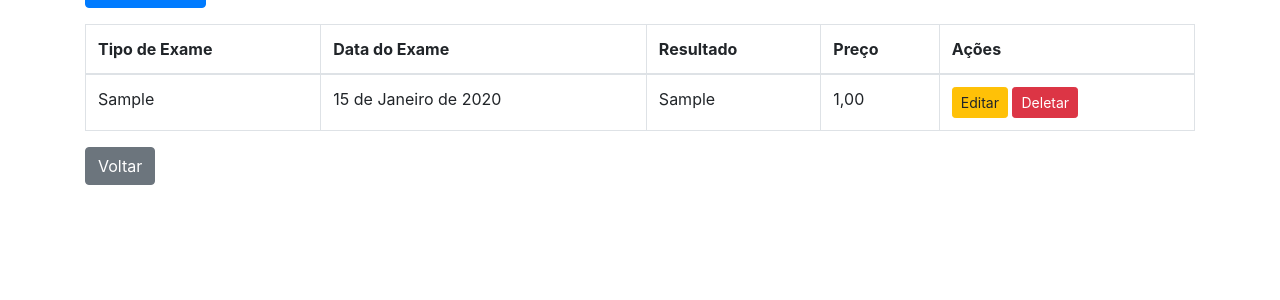
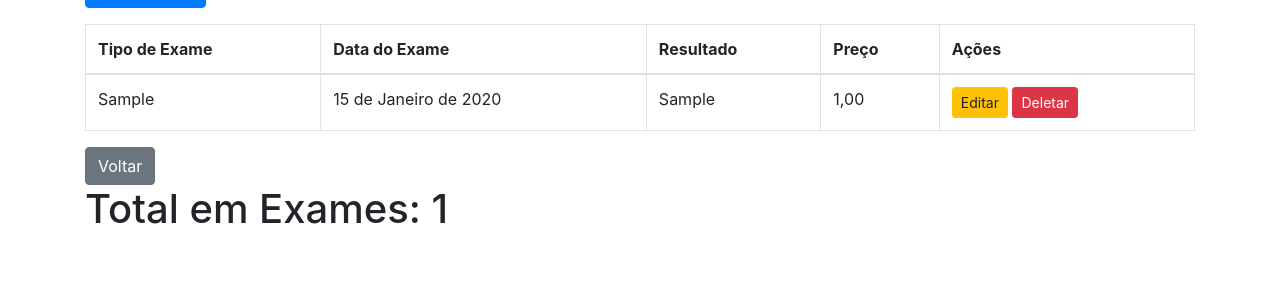
Before and after one commit to douglasinforj/clinica, a Django app: page /clientes/1/exames/ in a window 1280 px wide. Shown: the part 156-456 px from the top of the page. Run offline with Django 4.2, Linux system fonts and the light colour scheme; tables that the repository leaves empty hold one stand-in row (values such as "Sample post"); some libraries are stand-ins or nearby versions.

Commit message:
Adicionando somatorio de valores dos exames

```diff
--- a/cadastros/templates/cadastros/exame_list.html
+++ b/cadastros/templates/cadastros/exame_list.html
@@ -32,6 +32,7 @@
     </tbody>
 </table>
 <a href="{% url 'cliente_list' %}" class="btn btn-secondary">Voltar</a>
+<h1>Total em Exames: {{ total_preco }}</h1>
 
 
 {% endblock %}
```
